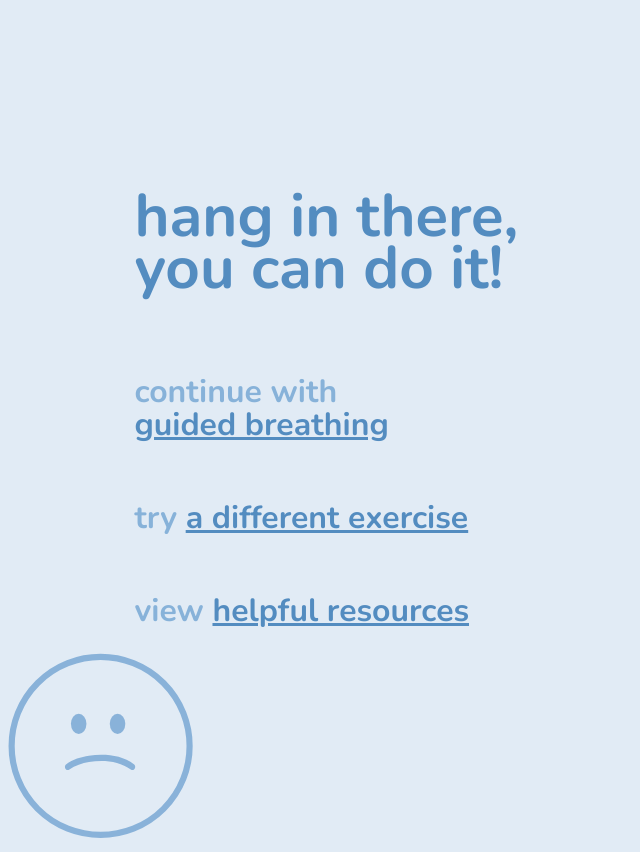
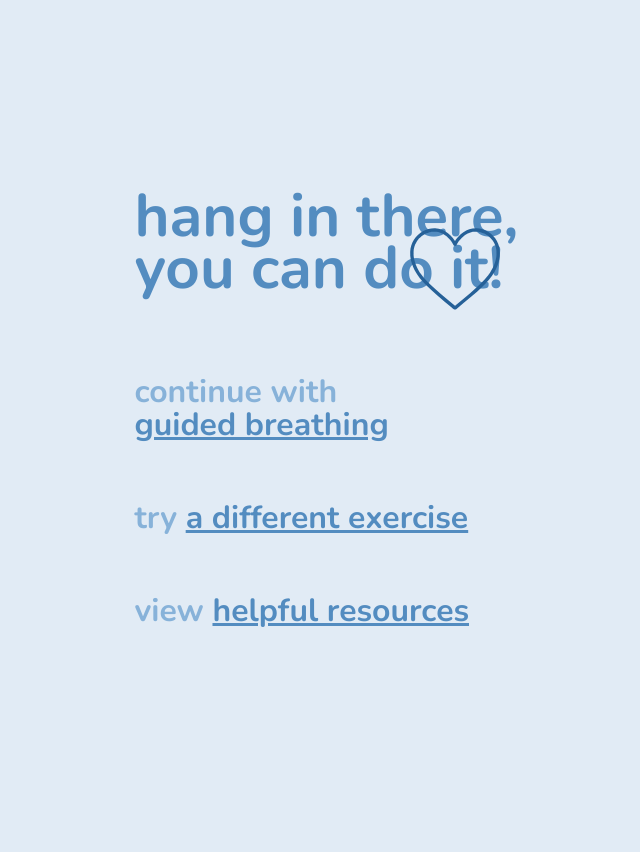
Before and after one commit to martincai8/grounded, a Flask app: template templates/ending/hangInThere.html in a window 1280 px wide. Shown: the whole page, without its empty margins (0-640 px from the left). After the commit the page ends 627 px from the top, so only its background shows below. Run offline with Flask 2, Linux system fonts and the light colour scheme; the template is opened without the code that fills it, so the values that code supplies are empty.

Commit message:
hang in there page done

```diff
--- a/static/css/hangInThere.css
+++ b/static/css/hangInThere.css
@@ -46,3 +46,15 @@
 .try, .guided-breathing {
    margin-bottom: 50px;
 }
+
+
+.textcontainer {
+   width: 100%;
+
+}
+
+.heart {
+   position: absolute;
+   top: 28%;
+   left: 32%;
+}
--- a/templates/ending/hangInThere.html
+++ b/templates/ending/hangInThere.html
@@ -14,12 +14,15 @@
 </head>
 <body>
     <div class="main">
+        <div class="textcontainer">
+
         <div class="container">
             <div class="text">
                     <H1 class="hang-in-there">hang in there,</H1>
                 <H1 class="you-can-do-it">you can do it!</H1>
             </div>
         </div>
+
         <div class="links">
             <h1 class="continue-with">continue with</h1>
             <h1 class="guided-breathing"><a href="">guided breathing</a></h1>
@@ -28,9 +31,11 @@
             <h1 class="view">view <span class="helpful-resources"><a href="">helpful resources</a></span></h1>
         </div>
 
-        <div class="heart">
-            <input type="image" name="submit" value="submit" class="heart" width="185" src="{{ url_for('static', filename='img/sad light1.svg') }}" onclick="location.href='/'"/>
+        <div class = "heart">
+        <img src = "/static/img/heart.svg" width = "90">
         </div>
+
+    </div>
 
     </div>
 
```
